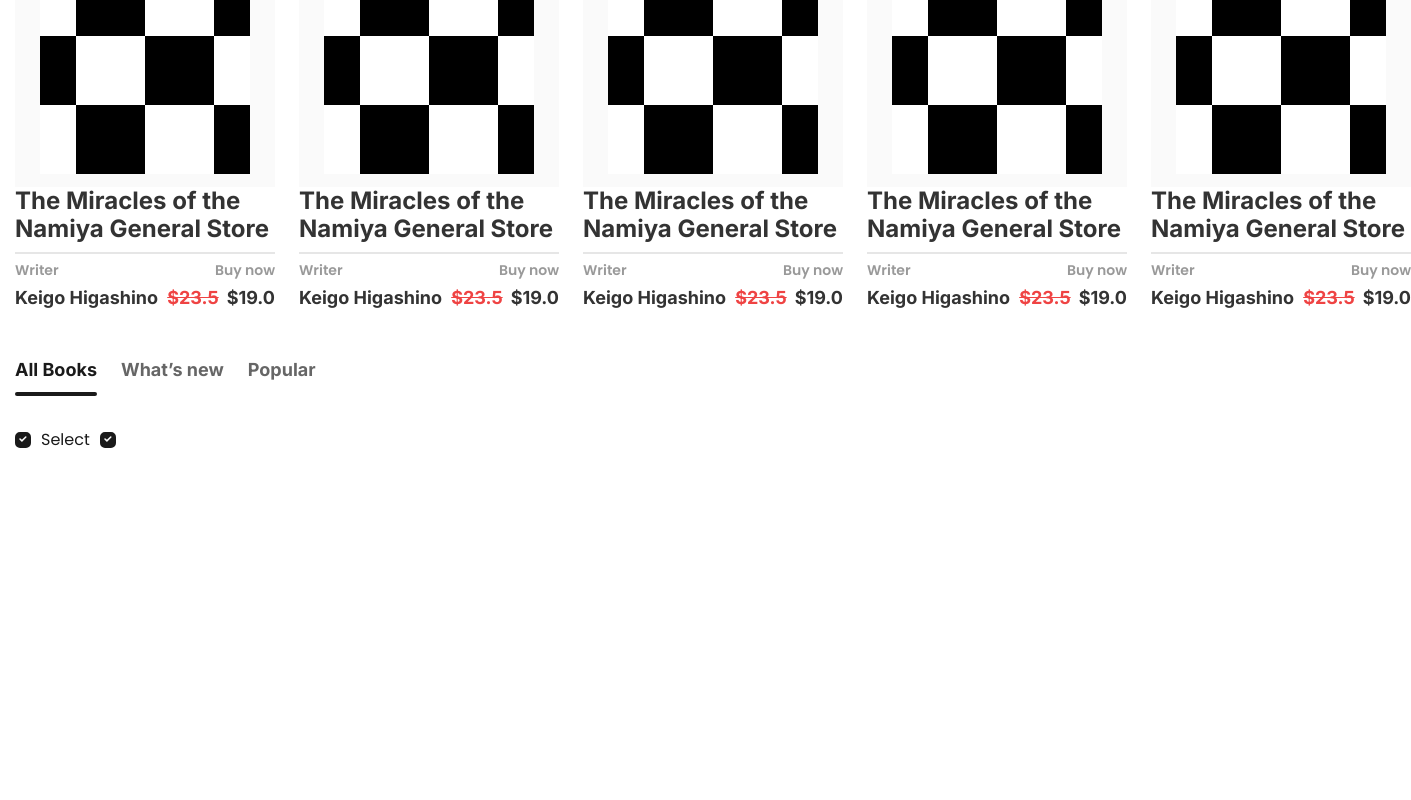
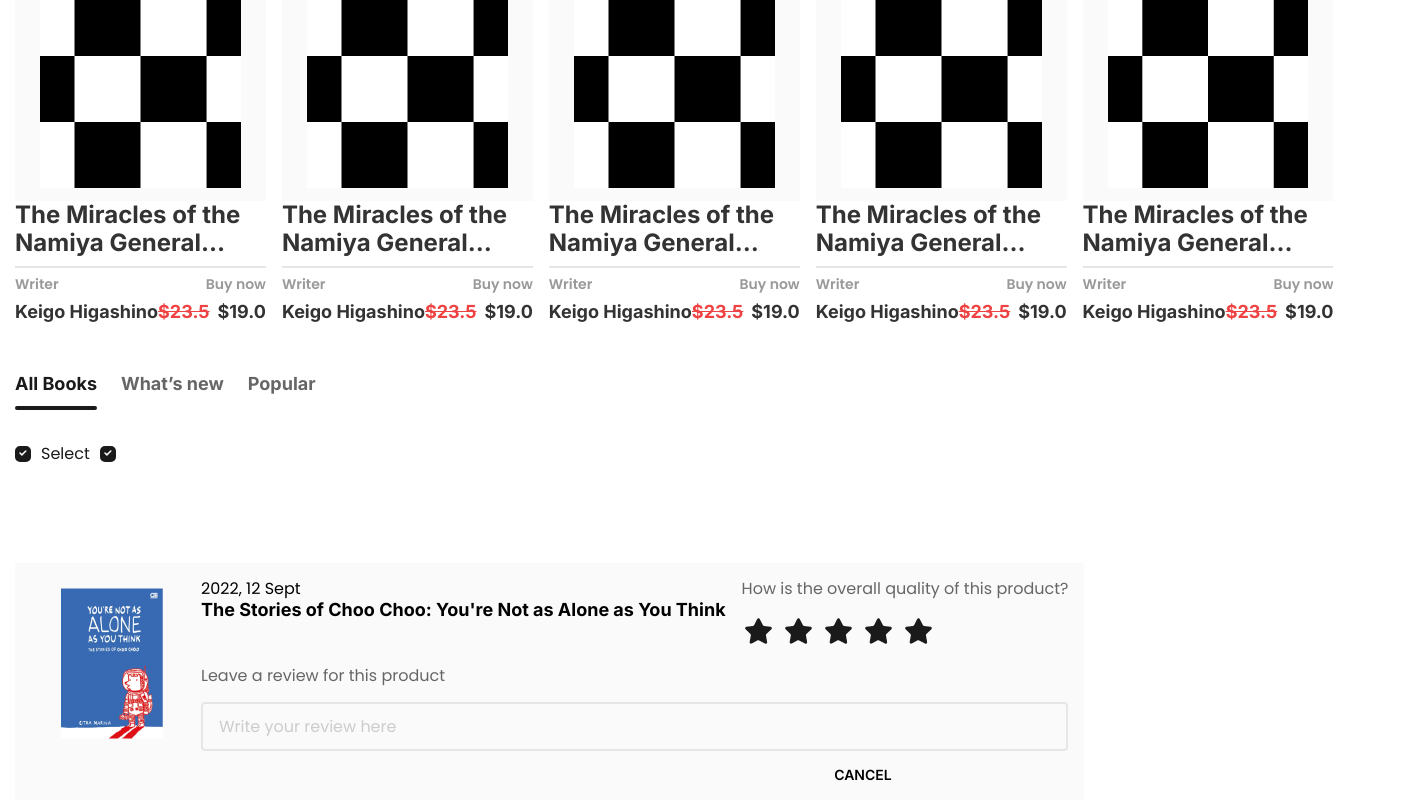
Before and after one commit to gapanovichV/bookstore-next, a Next.js app: page / in a window 1280 px wide. Shown: the part 290-1090 px from the top of the page, 1411 px wide, since content can reach past the window. Before the commit the page ends 800 px from the top, so only its background shows below. Built offline with nearby package versions, Linux system fonts and the light colour scheme.

Commit message:
feat: review card component start

```diff
--- a/app/globalStyles/index.scss
+++ b/app/globalStyles/index.scss
@@ -49,20 +49,8 @@
   display: flex;
 }
 
-.test-tab {
+.test {
   margin-top: 50px;
   display: flex;
   gap: 16px;
 }
-
-.checkList {
-  margin-top: 50px;
-  display: flex;
-  gap: 16px;
-}
-
-.dropdown {
-  margin-top: 50px;
-  display: flex;
-  gap: 16px;
-}
--- a/app/globalStyles/reset.scss
+++ b/app/globalStyles/reset.scss
@@ -37,7 +37,11 @@
  * `article` contexts in Chrome, Firefox, and Safari.
  */
 
-h1 {
+h1,
+h2,
+h3,
+h4,
+h5 {
   font-size: 2em;
   margin: 0;
 }
--- a/components/Layout/PagesLayout.tsx
+++ b/components/Layout/PagesLayout.tsx
@@ -6,7 +6,7 @@
 const PagesLayout = ({ children }: { children: React.ReactNode }) => {
   return (
     <html lang="en">
-      <body>
+      <body suppressHydrationWarning={true}>
         <AuthProvider>
           {children}
           <Toaster position="top-center" reverseOrder={false} />
--- a/components/elements/CheckList/CheckList.tsx
+++ b/components/elements/CheckList/CheckList.tsx
@@ -22,7 +22,7 @@
 
     return (
       <label htmlFor={id} className={clsx(styles.checkbox_container, className)}>
-        <input className={clsx(styles.checkbox)} type="checkbox" defaultChecked />
+        <input className={clsx(styles.checkbox)} type="checkbox" defaultChecked={true} />
         <span className={clsx(styles.custom_checkbox)} />
         <span className={clsx(styles.label)}>{label}</span>
         <span className={clsx(styles.custom_checkbox)} />
--- /dev/null
+++ b/components/elements/ReviewCard/ReviewCard.module.scss
@@ -0,0 +1,49 @@
+.review {
+  display: flex;
+  flex-direction: column;
+  gap: 16px;
+  padding: 16px;
+  background-color: var(--color-style-primary-100);
+  &_content {
+    display: flex;
+    align-items: center;
+    gap: 8px;
+  }
+  .pic {
+    padding: 8px 30px;
+  }
+  .detail {
+    &_top {
+      display: flex;
+      gap: 16px;
+      margin-bottom: 16px;
+    }
+    &_info {
+      &_date {
+        font: var(--font-bodytext-3);
+      }
+      &_title {
+        font: var(--font-subtitle-2);
+      }
+    }
+    &_estimate {
+      &_question {
+        font: var(--font-bodytext-3);
+        color: var(--color-style-primary-500);
+        margin-bottom: 16px;
+      }
+    }
+    &_fillbox {
+      width: 100%;
+      p {
+        font: var(--font-bodytext-3);
+        color: var(--color-style-primary-500);
+        margin-bottom: 16px
+      }
+    }
+  }
+  &_btn {
+    display: flex;
+    justify-content: flex-end;
+  }
+}
--- /dev/null
+++ b/components/elements/ReviewCard/ReviewCard.tsx
@@ -0,0 +1,50 @@
+import clsx from "clsx"
+
+import { Button } from "@/components/elements/Button/Button"
+
+import styles from "./ReviewCard.module.scss"
+import { Input } from "@/components/elements/Input/Input"
+
+interface ReviewCardProps {
+  className?: string
+}
+export const ReviewCard = ({ className }: ReviewCardProps) => {
+  return (
+    <div className={clsx(styles.review, className)}>
+      <div className={clsx(styles.review_content)}>
+        <div className={clsx(styles.pic)}>
+          <img src="/img/testReview.png" alt="review icon" />
+        </div>
+        <div className={clsx(styles.detail)}>
+          <div className={clsx(styles.detail_top)}>
+            <div className={clsx(styles.detail_info)}>
+              <p className={clsx(styles.detail_info_date)}>2022, 12 Sept</p>{" "}
+              {/* TODO: Дата заказа */}
+              <h2 className={clsx(styles.detail_info_title)}>
+                The Stories of Choo Choo: You're Not as Alone as You Think
+              </h2>
+            </div>
+            <div className={clsx(styles.detail_estimate)}>
+              <p className={clsx(styles.detail_estimate_question)}>
+                How is the overall quality of this product?
+              </p>
+              <img src="/img/Star.svg" alt="star" />
+            </div>
+          </div>
+          <div className={clsx(styles.detail_fillbox)}>
+            <p>Leave a review for this product</p>
+            <Input placeholder="Write your review here" />
+          </div>
+        </div>
+      </div>
+      <div className={clsx(styles.review_btn)}>
+        <Button variant="ghost" size="small">
+          Cancel
+        </Button>
+        <Button variant="fill" size="small">
+          Send
+        </Button>
+      </div>
+    </div>
+  )
+}
--- a/components/modules/Header/Header.tsx
+++ b/components/modules/Header/Header.tsx
@@ -17,7 +17,6 @@
   const router = useRouter()
   const pathName = usePathname()
   const [isLogin, setIsLogin] = useState(true)
-
   return (
     <header className={clsx(styles.header)}>
       <div className={clsx("container", styles.header__container)}>
--- a/components/templates/MainPage/MainPage.tsx
+++ b/components/templates/MainPage/MainPage.tsx
@@ -14,6 +14,7 @@
 import { useTab } from "@/hooks/useTab"
 import { useUserLogout } from "@/hooks/useUserLogout"
 import { RouteEnum } from "@/types/route.type"
+import { ReviewCard } from "@/components/elements/ReviewCard/ReviewCard"
 
 const MainPage = () => {
   const router = useRouter()
@@ -58,7 +59,7 @@
         </div>
         <PurchaseCard />
 
-        <div className={"test-tab"}>
+        <div className={"test"}>
           <Tab
             position="horizontal"
             tabs={tabs}
@@ -66,11 +67,14 @@
             changeItem={changeItem}
           />
         </div>
-        <div className={"checkList"}>
+        <div className={"test"}>
           <CheckList label="Select" />
         </div>
-        <div className={"dropdown"}>
+        <div className={"test"}>
           <Dropdown />
+        </div>
+        <div className={"test"}>
+          <ReviewCard />
         </div>
       </div>
     </main>
```
Also changed, not shown: public/img/Star.svg (added), public/img/testReview.png (added), types/book.actions.type.ts (deleted).
